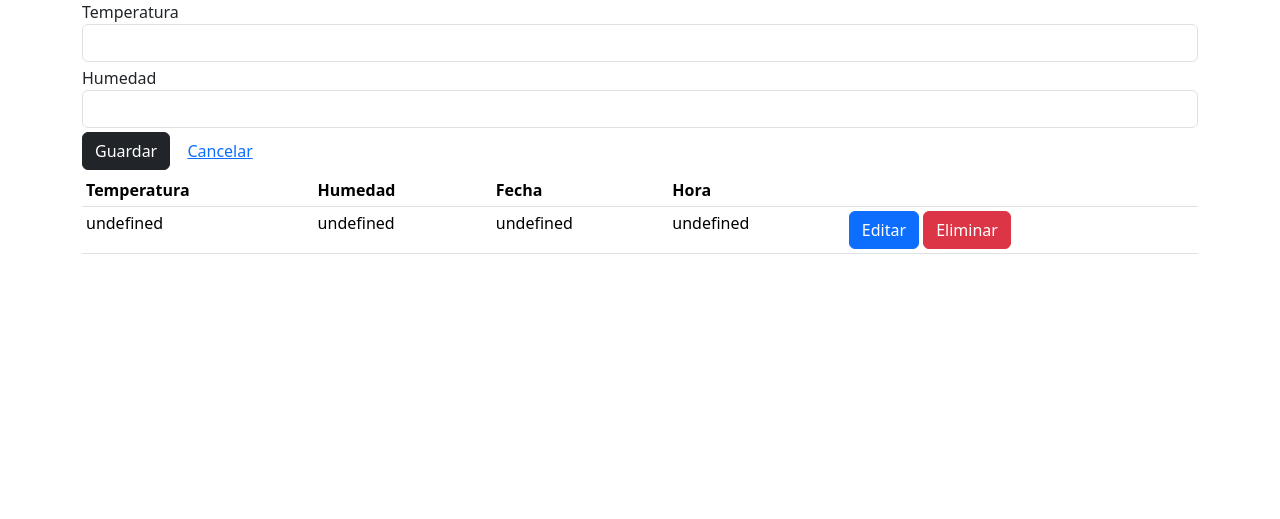
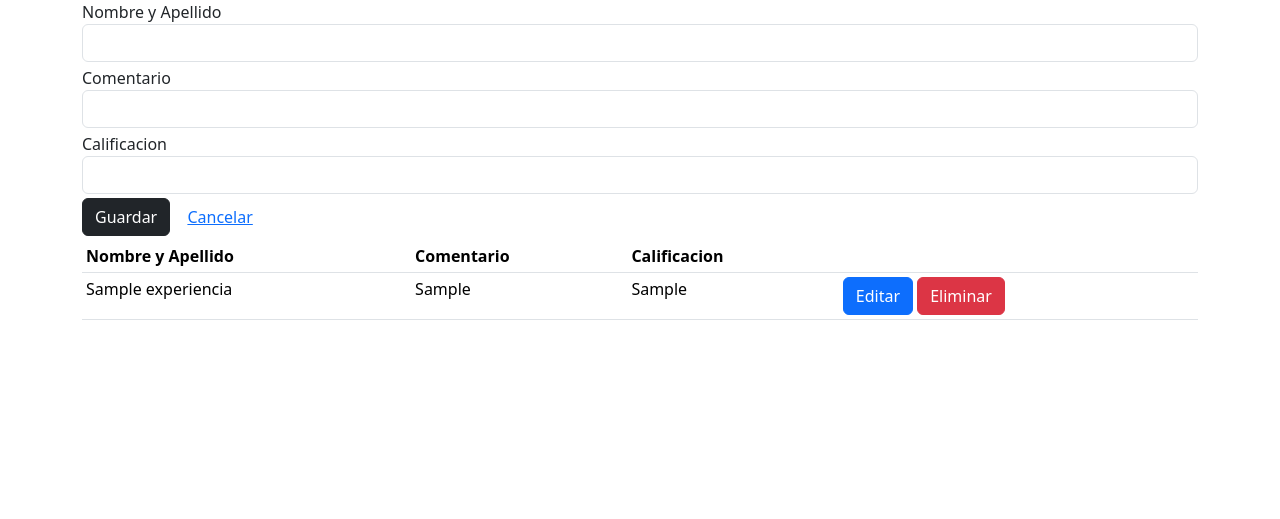
Before and after one commit to krikin3000/flask7bV2, a Flask app: page / in a window 1280 px wide. Shown: the top 519 px of the page. Run offline with Flask 3, Linux system fonts and the light colour scheme; tables that the repository leaves empty or names only in its code hold one stand-in row (values such as "Sample post"); some libraries are stand-ins or nearby versions.

Commit message:
Update app.html

```diff
--- a/templates/app.html
+++ b/templates/app.html
@@ -18,12 +18,16 @@
           <input type="hidden" id="id" name="id">
 
           <div class="mb-1">
-              <label for="temperatura">Temperatura</label>
-              <input type="number" id="temperatura" name="temperatura" class="form-control">
+              <label for="Nombre_Apellido">Nombre y Apellido</label>
+              <input type="text" id="Nombre_Apellido" name="Nombre_Apellido" class="form-control">
+          </div>
+           <div class="mb-1">
+              <label for="Comentario">Comentario</label>
+              <input type="text" id="Comentario" name="Comentario" class="form-control">
           </div>
           <div class="mb-1">
-              <label for="humedad">Humedad</label>
-              <input type="number" id="humedad" name="humedad" class="form-control">
+              <label for="Calificacion">Calificacion</label>
+              <input type="number" id="Calificacion" name="Calificacion" class="form-control">
           </div>
           <div class="mb-1">
               <button id="guardar" name="guardar" class="btn btn-dark">Guardar</button>
@@ -33,10 +37,9 @@
       <table class="table table-sm">
         <thead>
           <tr>
-            <th>Temperatura</th>
-            <th>Humedad</th>
-            <th>Fecha</th>
-            <th>Hora</th>
+            <th>Nombre y Apellido</th>
+            <th>Comentario</th>
+            <th>Calificacion</th>
             <th></th>
           </tr>
         </thead>
@@ -124,22 +127,13 @@
                     for (var x in respuesta) {
                         var temperaturaHumedad = respuesta[x]
 
-                        var fecha = ""
-                        var fechaTemp = temperaturaHumedad["Fecha"]
-
-                        if (fechaAnterior != fechaTemp) {
-                            fecha         = fechaTemp
-                            fechaAnterior = fechaTemp
-                        }
-
                         $("#tbodyTemperaturaHumedad").append(`<tr>
-                            <td>${temperaturaHumedad["Temperatura"]}</td>
-                            <td>${temperaturaHumedad["Humedad"]}</td>
-                            <td>${fecha}</td>
-                            <td>${temperaturaHumedad["Hora"]}</td>
+                            <td>${temperaturaHumedad["Nombre_Apellido"]}</td>
+                            <td>${temperaturaHumedad["Comentario"]}</td>
+                            <td>${temperaturaHumedad["Calificacion"]}</td>
                             <td>
-                                <button class="btn btn-primary btn-editar" data-id="${temperaturaHumedad["Id_Log"]}">Editar</button>
-                                <button class="btn btn-danger btn-eliminar" data-id="${temperaturaHumedad["Id_Log"]}">Eliminar</button>
+                                <button class="btn btn-primary btn-editar" data-id="${temperaturaHumedad["id_Experiencia"]}">Editar</button>
+                                <button class="btn btn-danger btn-eliminar" data-id="${temperaturaHumedad["id_Experiencia"]}">Eliminar</button>
                             </td>
                         </tr>`)
                     }
@@ -156,11 +150,11 @@
                     var temperaturaHumedad = respuesta[0]
 
                     $("#id")
-                    .val(temperaturaHumedad["Id_Log"])
+                    .val(temperaturaHumedad["id"])
                     .trigger("focus")
 
-                    $("#temperatura").val(temperaturaHumedad["Temperatura"])
-                    $("#humedad").val(temperaturaHumedad["Humedad"])
+                    $("#Nombre_Apellido").val(temperaturaHumedad["Nombre_Apellido"])
+                    $("#Comentario").val(temperaturaHumedad["Comentario"])
                 })
             })
 
@@ -188,9 +182,9 @@
 
             Pusher.logToConsole = true
 
-            var pusher = new Pusher("2df86616075904231311", {
-                cluster: "us2"
-            })
+           var pusher = new Pusher('fc838f52101ac3c0e022', {
+            cluster: 'us2'
+            });
 
             // Canal ---> Donde se concentran los hilos con los clientes conectados
             var channel = pusher.subscribe("canalRegistrosTemperaturaHumedad");
```
